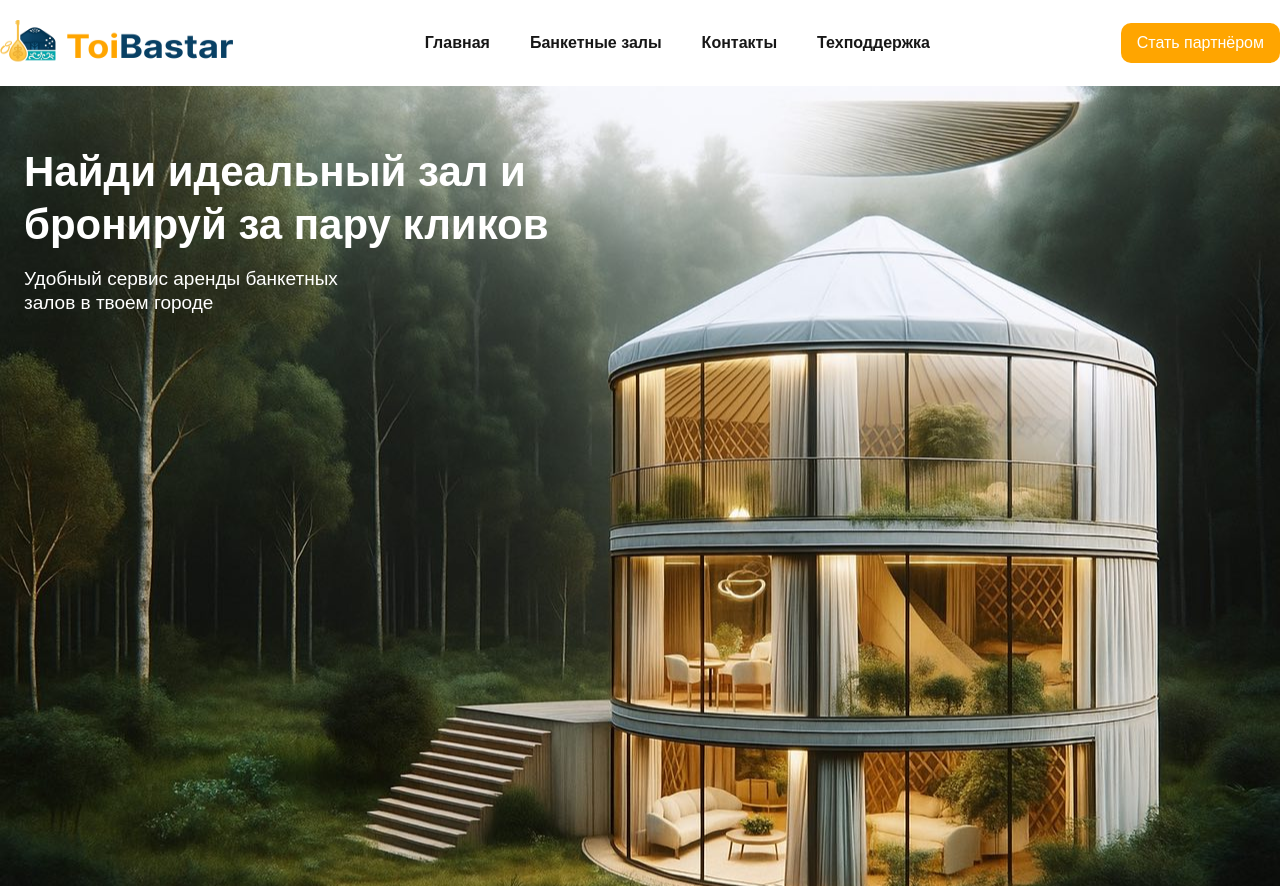
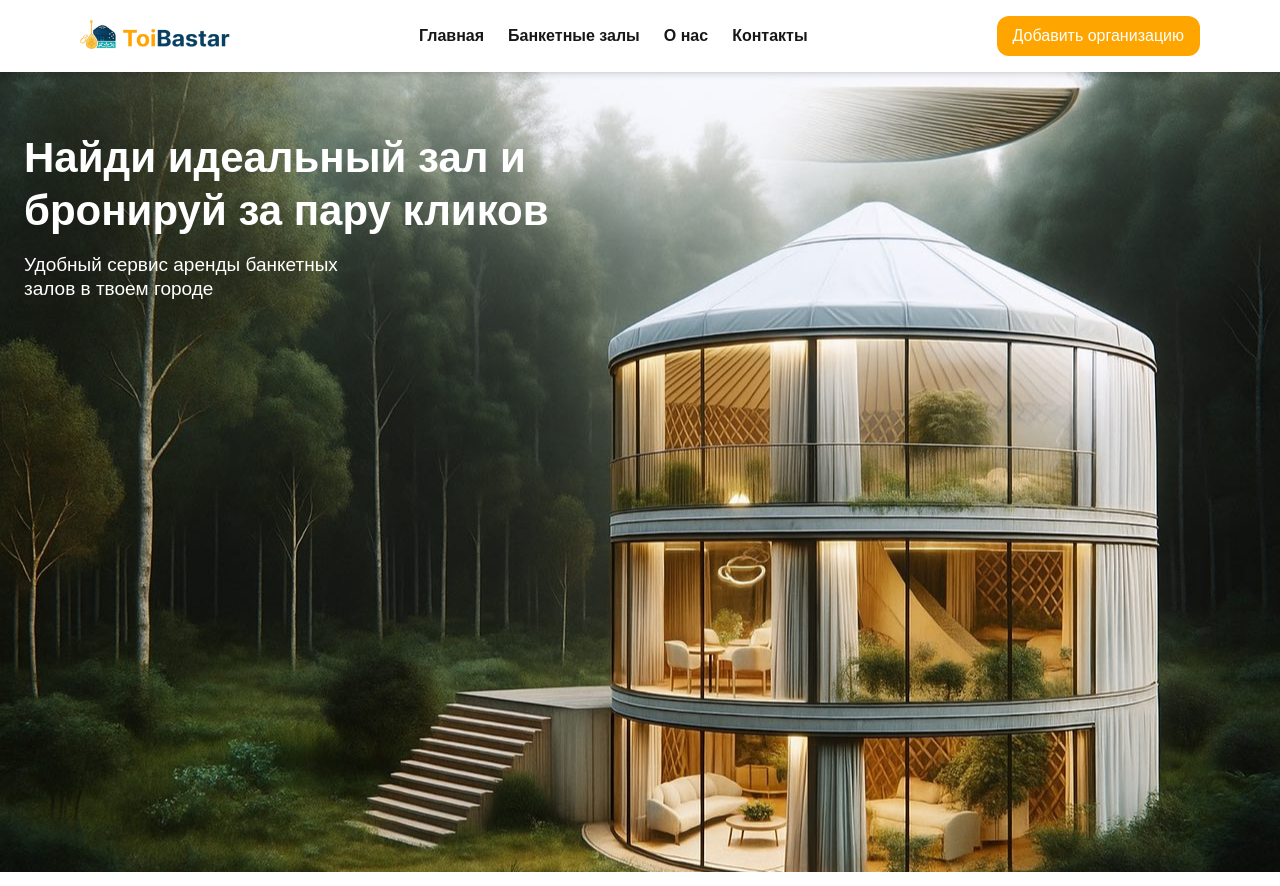
Before and after one commit to bibaris-umirzakov/toi-bastar, a Next.js app: page / in a window 1280 px wide. Built offline with nearby package versions, Linux system fonts and the light colour scheme.

Commit message:
Header added

```diff
--- a/components/Header.js
+++ b/components/Header.js
@@ -1,21 +1,52 @@
+"use client";
 import Link from "next/link";
+import { useState } from "react";
+import { XMarkIcon, Bars3Icon } from "@heroicons/react/24/solid";
+
+export default function Header() {
+  const [isOpen, setIsOpen] = useState(false);
+
+  return (
+    <div className="flex items-center justify-between px-20 py-4 bg-white shadow-md relative">
+      <img src="./Logo.png" className="w-[150px] h-auto" alt="Logo" />
 
 
-export default function Header() {
-  return (
-  <div className="flex items-center justify-between py-5">
-    <img src="./Logo.png" className="w-[234px] h-[46px]"/>
-    <div className="flex gap-10 text-base font-bold font-inter leading-none tracing-normal">
+      <div className="hidden md:flex gap-6 text-[16px] font-bold">
         <Link href="/">Главная</Link>
         <Link href="/pages/contacts">Банкетные залы</Link>
-        <Link href="/pages/rent">Контакты</Link>
-        <Link href="/pages/support">Техподдержка</Link>
-    </div>
-    <button className="bg-[#FFA500] text-white px-4 py-2 rounded-[10px] hover:bg-gray-100 transition whitespace-nowrap text-base font-normal">
-        Стать партнёром
-    </button>
+        <Link href="/pages/rent">О нас</Link>
+        <Link href="/pages/support">Контакты</Link>
+      </div>
 
 
-  </div>
+      <button className="hidden md:block bg-[#FFA500] text-white px-4 py-2 rounded-xl hover:bg-gray-100 transition whitespace-nowrap">
+        Добавить организацию
+      </button>
+
+
+      <button onClick={() => setIsOpen(true)} className="md:hidden">
+        <Bars3Icon className="h-8 w-8 text-black" />
+      </button>
+
+
+      {isOpen && (
+        <div className="fixed top-0 right-0 w-64 h-full bg-white shadow-lg z-50 flex flex-col px-6 py-4 transition-transform duration-300">
+          <div className="flex justify-end">
+            <button onClick={() => setIsOpen(false)}>
+              <XMarkIcon className="h-8 w-8 text-black" />
+            </button>
+          </div>
+          <nav className="flex flex-col gap-4 mt-6 text-[16px] font-bold">
+            <Link href="/" onClick={() => setIsOpen(false)}>Главная</Link>
+            <Link href="/pages/contacts" onClick={() => setIsOpen(false)}>Банкетные залы</Link>
+            <Link href="/pages/rent" onClick={() => setIsOpen(false)}>О нас</Link>
+            <Link href="/pages/support" onClick={() => setIsOpen(false)}>Контакты</Link>
+            <button className="bg-[#FFA500] text-white px-4 py-2 rounded-xl mt-4">
+              Добавить организацию
+            </button>
+          </nav>
+        </div>
+      )}
+    </div>
   );
 }
--- a/package.json
+++ b/package.json
@@ -9,9 +9,10 @@
     "lint": "next lint"
   },
   "dependencies": {
+    "@heroicons/react": "^2.2.0",
+    "next": "15.3.5",
     "react": "^19.0.0",
-    "react-dom": "^19.0.0",
-    "next": "15.3.5"
+    "react-dom": "^19.0.0"
   },
   "devDependencies": {
     "@tailwindcss/postcss": "^4",
```
Also changed, not shown: 1 other file (tests, documents, lock files or other folders).
